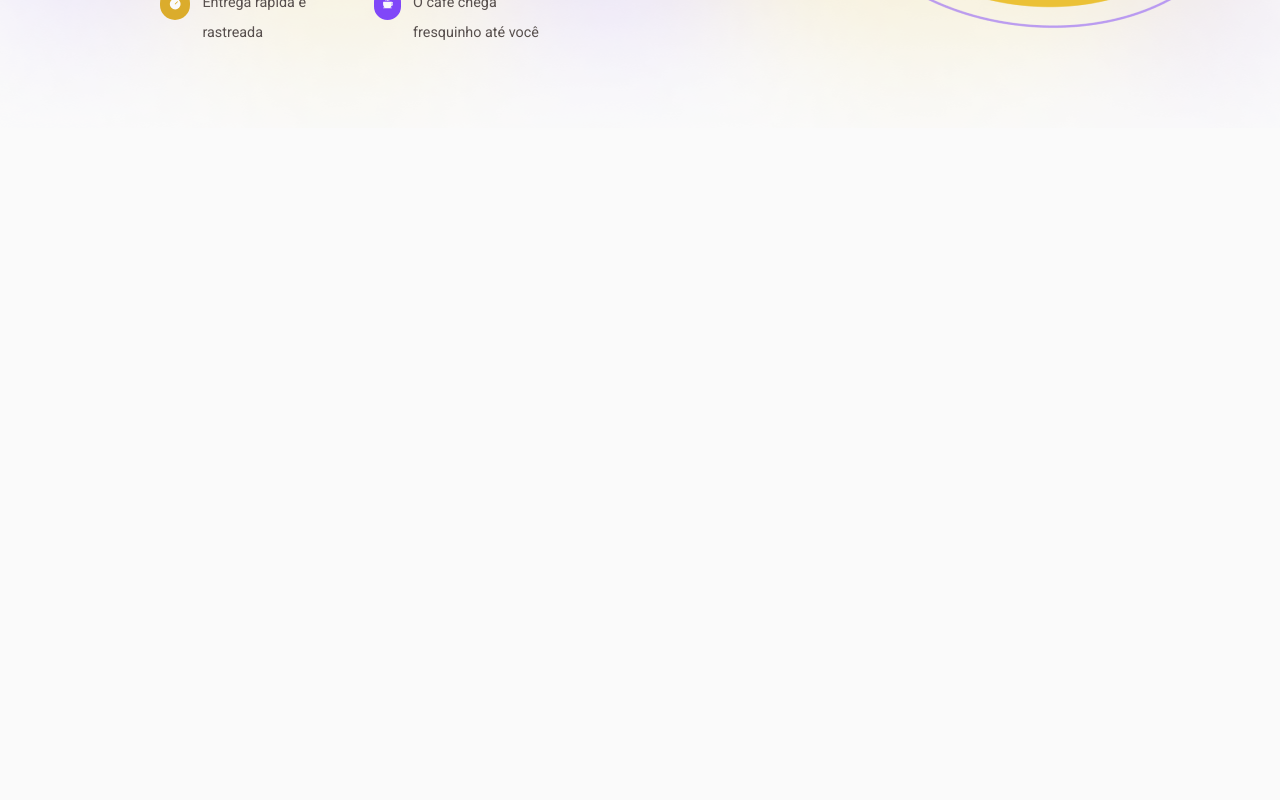
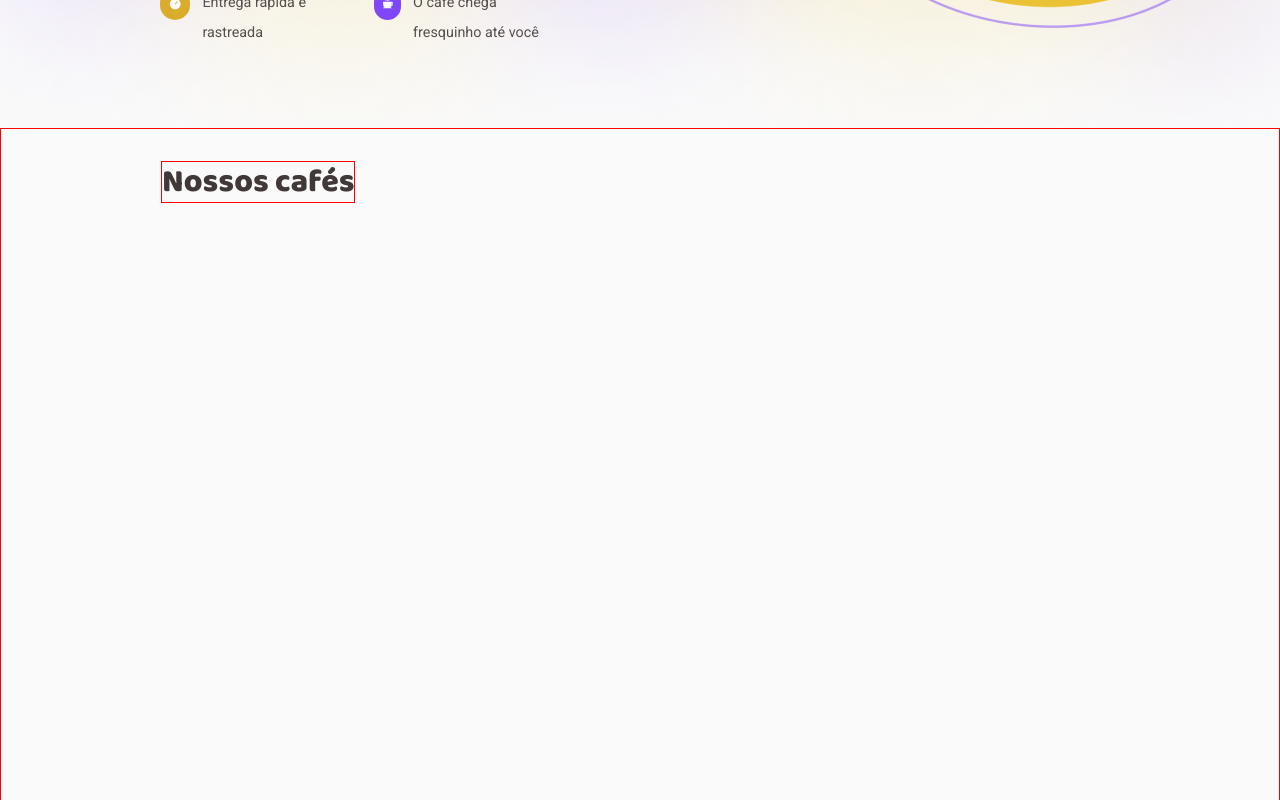
Before and after one commit to leticea/coffee-delivery, a React (Vite) app: page / in a window 1280 px wide. Shown: the part 520-1320 px from the top of the page. Before the commit the page ends 800 px from the top, so only its background shows below. Built offline with nearby package versions, Linux system fonts and the light colour scheme.

Commit message:
feat(coffeeList): container styles

```diff
--- a/src/pages/Home/CoffeeList/index.tsx
+++ b/src/pages/Home/CoffeeList/index.tsx
@@ -1,7 +1,9 @@
-import { Container } from "./styles";
+import { Container, OurCoffees } from "./styles";
 
 export function CoffeeList() {
-  <Container>
-    <h1>Nossos cafés</h1>
-  </Container>
+  return (
+    <Container>
+      <OurCoffees>Nossos cafés</OurCoffees>
+    </Container>
+  );
 }
--- a/src/pages/Home/CoffeeList/styles.ts
+++ b/src/pages/Home/CoffeeList/styles.ts
@@ -1,15 +1,23 @@
 import styled from "styled-components";
 
 export const Container = styled.div`
-  height: 164px;
+  height: 164.5rem;
+  top: 648px;
 
   border: 1px solid red;
 `;
 
-// export const OurCoffees = styled.h1`
-//   font-family: "Baloo 2";
-//   font-style: normal;
-//   font-weight: 800;
-//   font-size: 32px;
-//   line-height: 130%;
-// `;
+export const OurCoffees = styled.h1`
+  position: absolute;
+  min-width: 19.3rem;
+  height: 4.2rem;
+  font-family: "Baloo 2";
+  font-weight: 800;
+  font-size: 3.2rem;
+  line-height: 130%;
+  color: ${(props) => props.theme["gray-800"]};
+
+  margin: 3.2rem auto auto 16rem;
+
+  border: 1px solid red;
+`;
```
